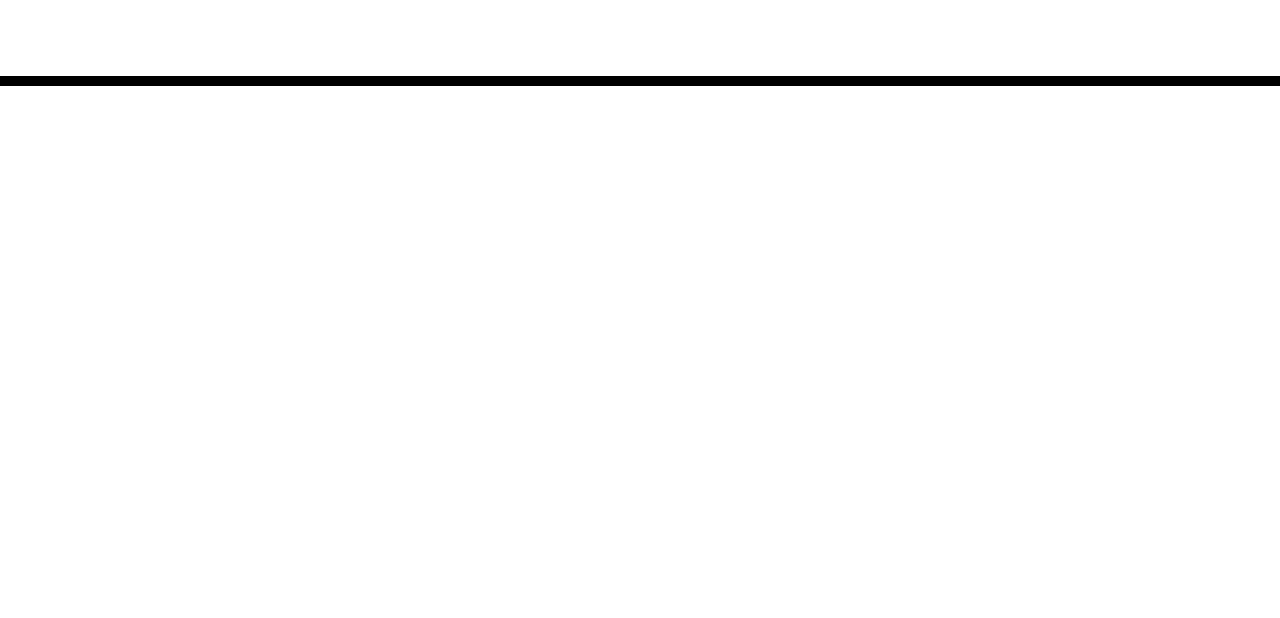
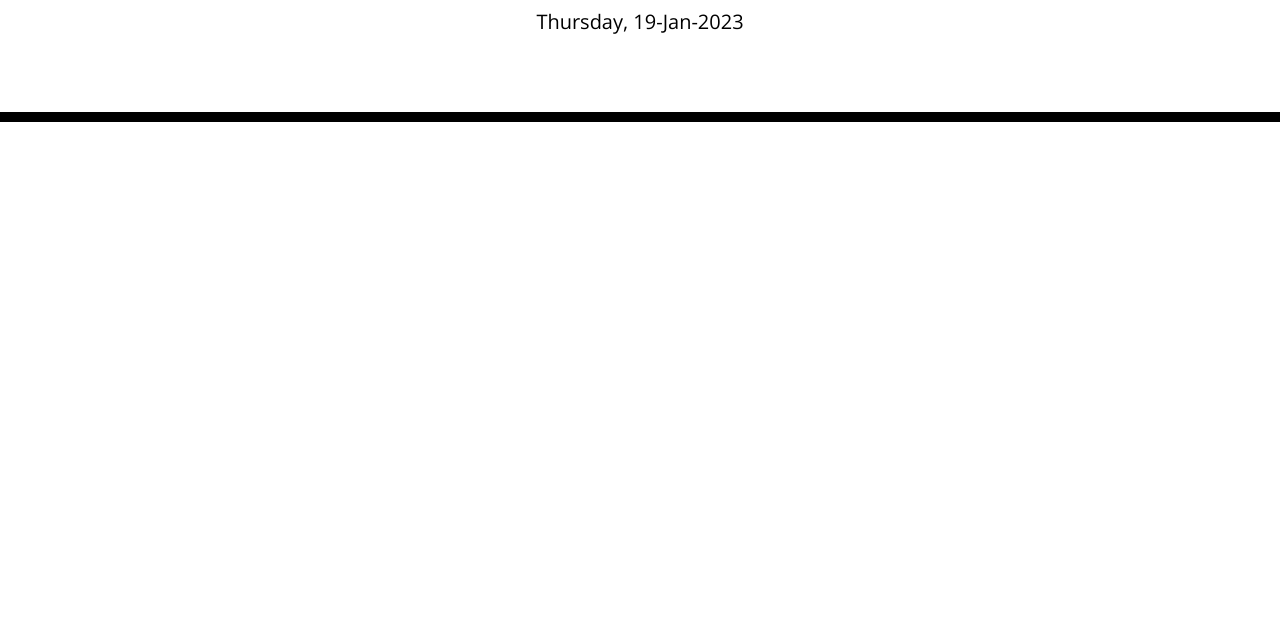
Before and after one commit to maijako/planner-app, a plain HTML site: page index.html in a window 1280 px wide. Shown: the part 182-800 px from the top of the page. Drawn offline with nearby package versions, Linux system fonts and the light colour scheme; files that its build step writes are made by us from their sources.

Commit message:
added a date

```diff
--- a/assets/index.js
+++ b/assets/index.js
@@ -0,0 +1,3 @@
+//placeholder js file might not need it
+var currentDay = moment().format('dddd, DD-MMM-YYYY');
+$("#currentDay").text(currentDay);
--- a/index.html
+++ b/index.html
@@ -34,5 +34,7 @@
 
     <script src="https://cdnjs.cloudflare.com/ajax/libs/jquery/3.2.1/jquery.min.js"></script>
     <script src="https://cdnjs.cloudflare.com/ajax/libs/moment.js/2.24.0/moment.min.js"></script>
+    <!--placeholder link below might not need it-->
+    <script src = "./assets/index.js"></script>
   </body>
 </html>
```
